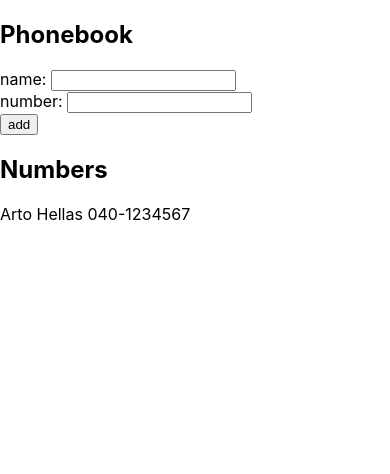
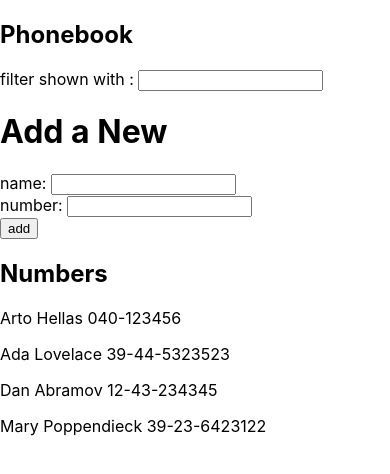
Before and after one commit to chinmaym07/exercises, a React (Create React App) app in the folder part 1/part1-exercise/: page / in a window 390 px wide. Shown: the top 474 px of the page. Built offline with nearby package versions, Linux system fonts and the light colour scheme.

Commit message:
Added exercise 2.9 Phonebook step 4

```diff
--- a/part 1/part1-exercise/src/App.js
+++ b/part 1/part1-exercise/src/App.js
@@ -2,9 +2,14 @@
 
 const App = () => {
   const [ persons, setPersons ] = useState([
-    { name: 'Arto Hellas' ,number:"040-1234567"}
+    { name: 'Arto Hellas', number: '040-123456' },
+    { name: 'Ada Lovelace', number: '39-44-5323523' },
+    { name: 'Dan Abramov', number: '12-43-234345' },
+    { name: 'Mary Poppendieck', number: '39-23-6423122' },
   ])
   const [ newPerson, setNewPerson ] = useState({name:'',number:''})
+  const [filteredPerson,setFilteredPerson] = useState([]);
+  const [search, setSearch] = useState('');
 
   const handleChange = (e) => {
     console.log(e.target.name);
@@ -14,7 +19,11 @@
       [e.target.name] : e.target.value
     });
   }
+  const handleSearch =(e) => {
+    setSearch(e.target.value);
 
+    setFilteredPerson(persons.filter(person => person.name.toLowerCase().includes(search.toLowerCase())));
+  }
   const checkPresence= (obj)=> {
     for(let i = 0 ; i < persons.length;i++)
     {
@@ -40,6 +49,8 @@
   return (
     <div>
       <h2>Phonebook</h2>
+      filter shown with : <input type="text" onChange={handleSearch} value={search} name="search"/>
+      <h1>Add a New</h1>
       <form>
         <div>
           name: <input type="text" onChange={handleChange} value={newPerson.name} name="name"/>
@@ -51,6 +62,8 @@
       </form>
       <h2>Numbers</h2>
       {
+        search ? (filteredPerson.length > 0 ? filteredPerson.map(person => <p key={person.name}>{person.name} {person.number}</p>) : <p>No Item Found</p>)
+        :
         persons.map(person => <p key={person.name}>{person.name} {person.number}</p>)
       }
     </div>
```
